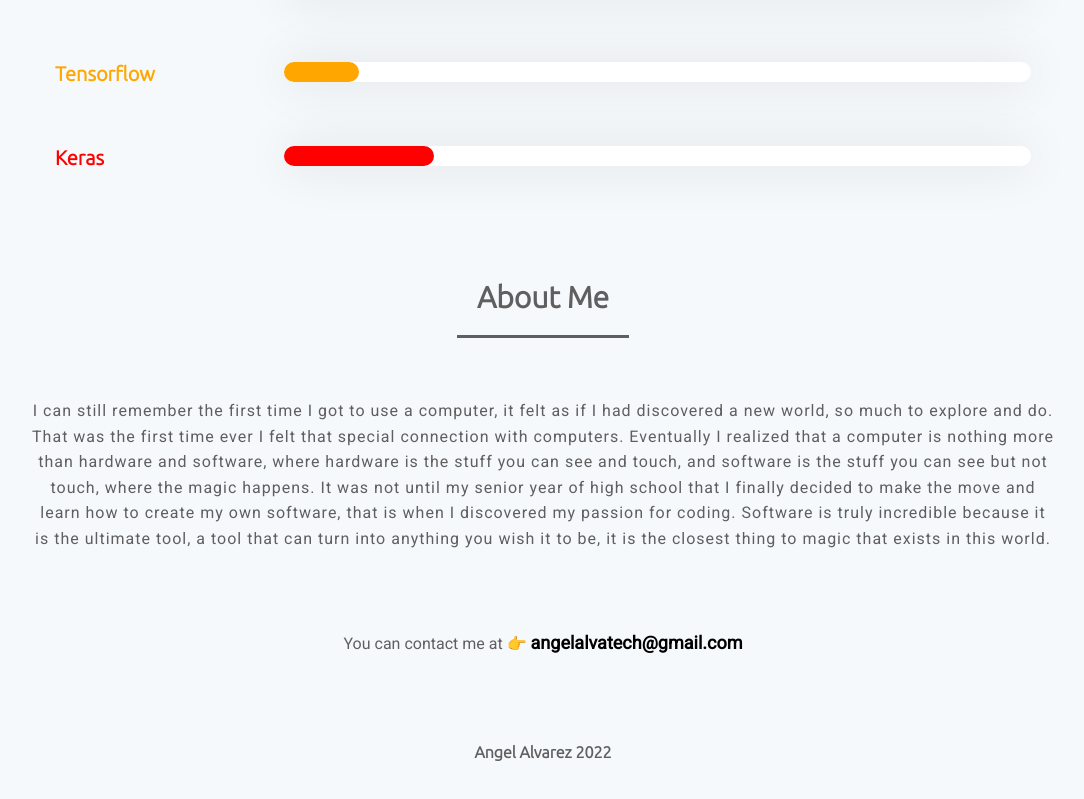
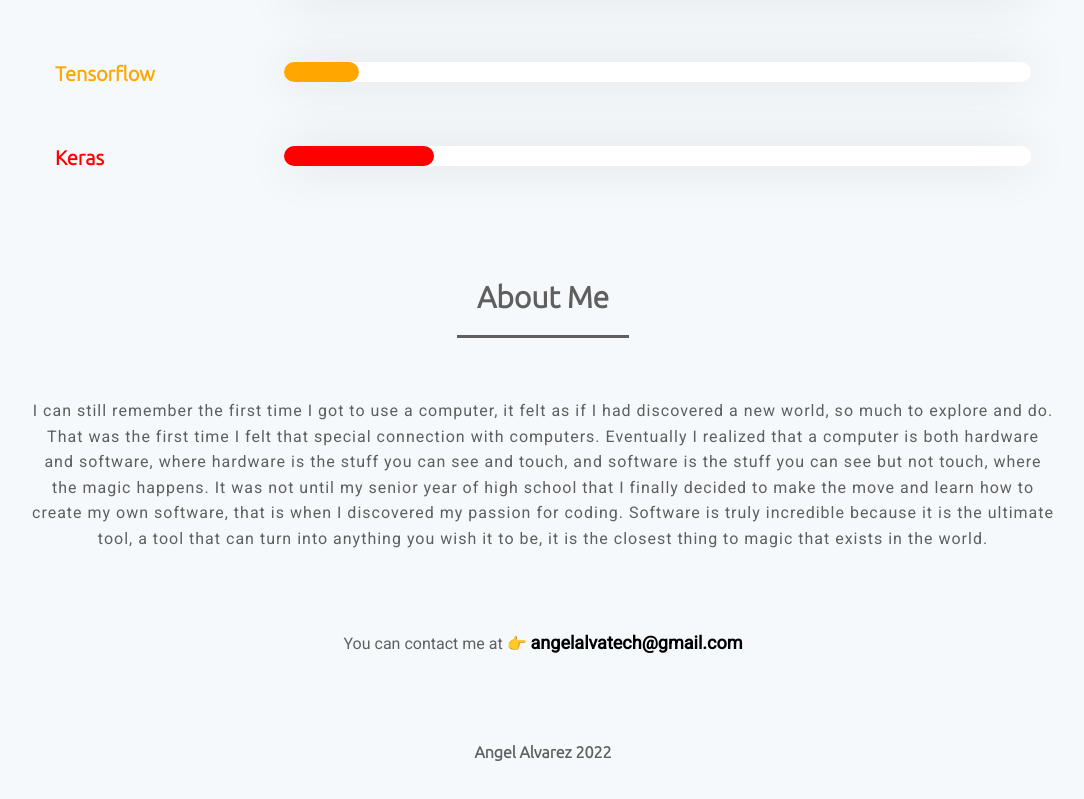
Before and after one commit to aangelalvarez/portfolio, a React (Create React App) app: page / in a window 1280 px wide. Shown: the part 3952-4751 px from the top of the page, without its empty margins (97-1181 px from the left). Built offline with nearby package versions, Linux system fonts and the light colour scheme.

Commit message:
changed about message

```diff
--- a/src/components/About.tsx
+++ b/src/components/About.tsx
@@ -9,13 +9,15 @@ const About: React.FC = () => {
         <div className='About'>
             <h1 className='aboutTitle'>About Me</h1>
             <p className='aboutMe'>
-                I can still remember the first time I got to use a computer, it felt as if I had discovered a new world, so much to explore and do. That was
-                the first time ever I felt that special connection with computers. Eventually I realized that a computer is nothing more than hardware and software, where hardware is the
-                stuff you can see and touch, and software is the stuff you can see but not touch, where the magic happens.
-                It was not until my senior year of high school that I finally decided to make the move and learn how to create my own software,
-                that is when I discovered my passion for coding.
-                Software is truly incredible because it is the ultimate tool, a tool that can turn
-                into anything you wish it to be, it is the closest thing to magic that exists in this world.
+            I can still remember the first time I got to use a computer, it felt as if I had discovered a
+            new world, so much to explore and do. That was the first time I felt that special connection
+            with computers. Eventually I realized that a computer is both hardware and software, where
+            hardware is the stuff you can see and touch, and software is the stuff you can see but not
+            touch, where the magic happens. It was not until my senior year of high school that I finally
+            decided to make the move and learn how to create my own software, that is when I discovered my
+            passion for coding. Software is truly incredible because it is the ultimate tool, a tool that
+            can turn into anything you wish it to be, it is the closest thing to magic that exists in the
+            world.
 
             </p>
             <footer className="email">You can contact me at 👉 <footer className="emailColor">angelalvatech@gmail.com</footer></footer>
```
